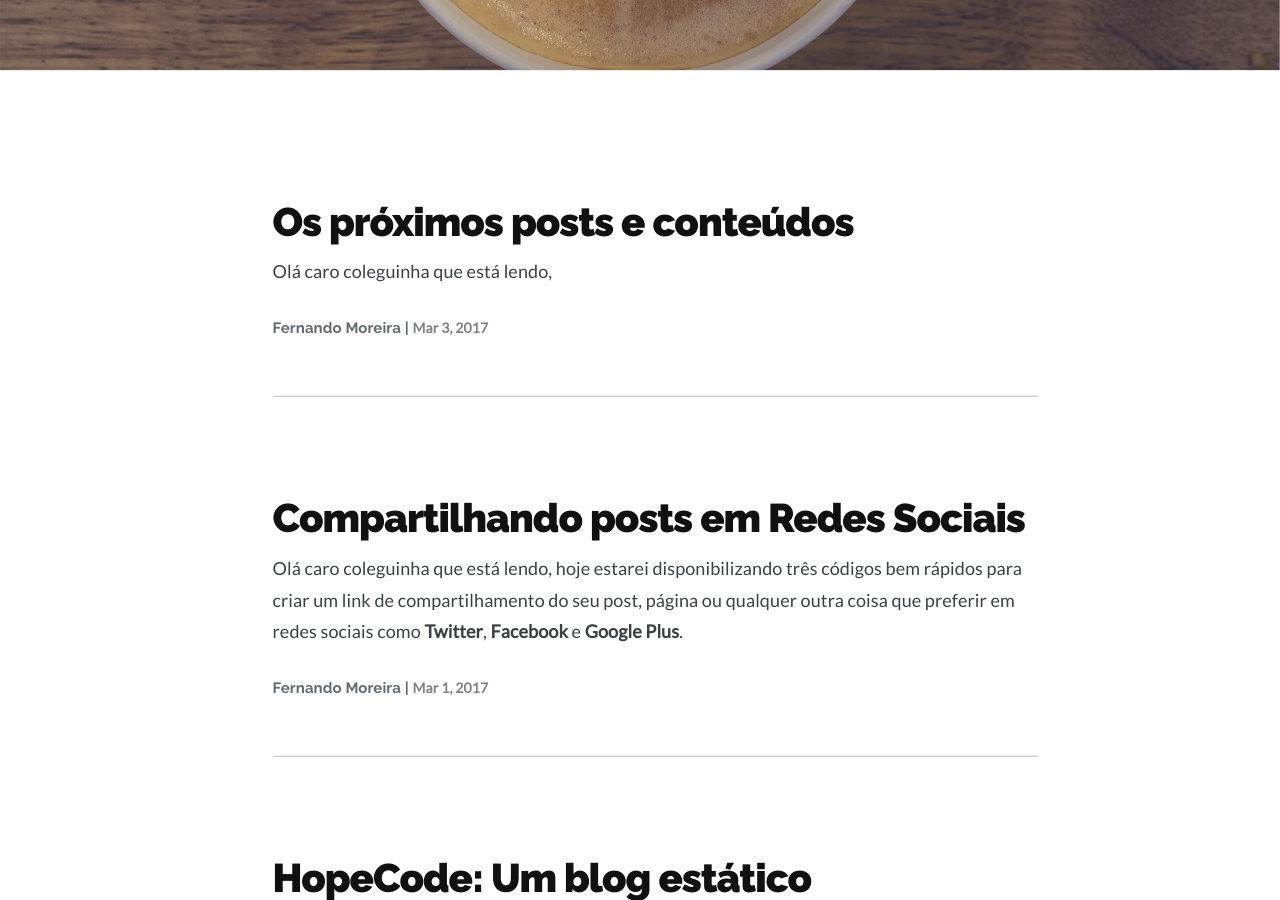
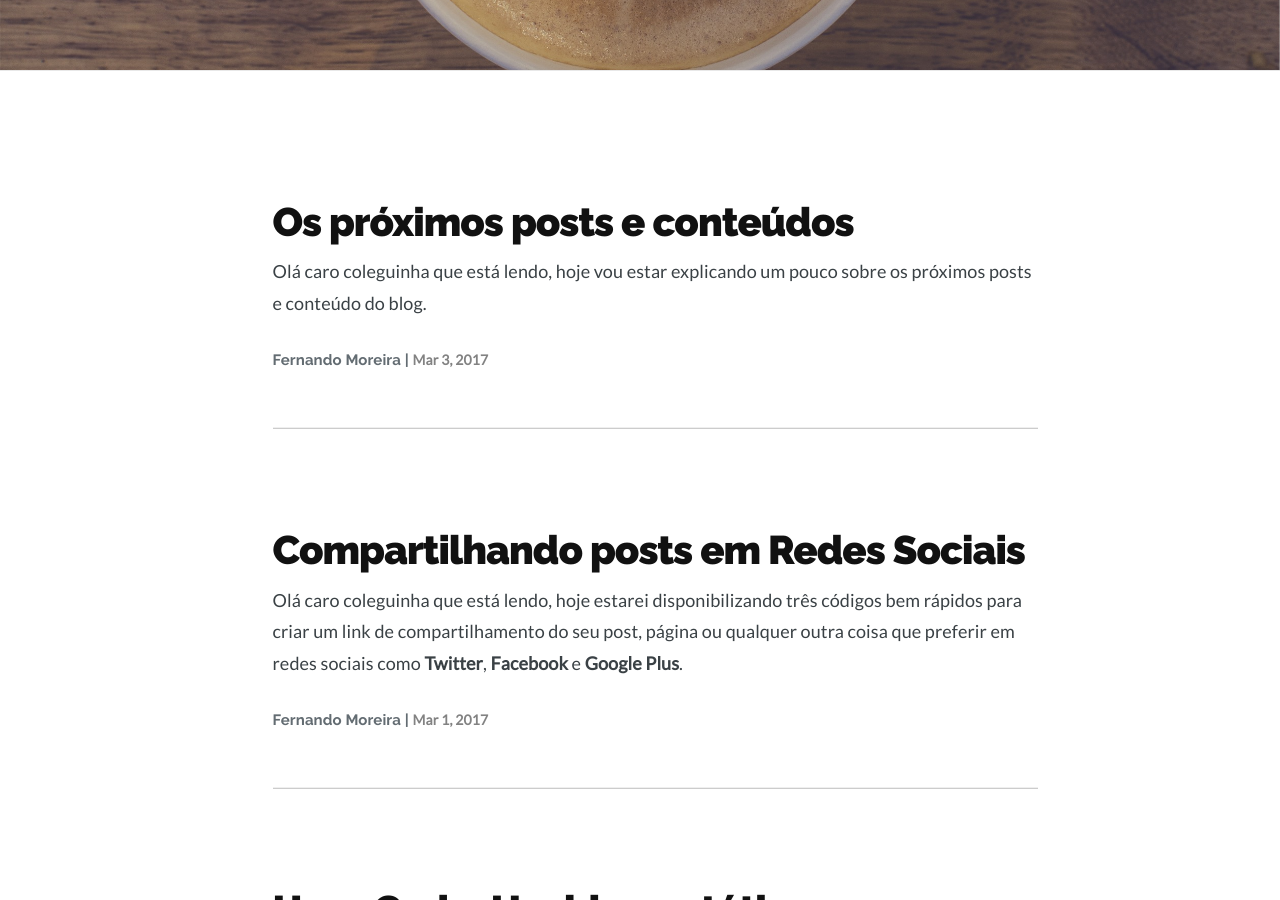
Before and after one commit to ihFernando/blog, a Jekyll site: the page built from index.html, in a window 1280 px wide and 900 px high, scrolled down 469 px. Built offline with Jekyll 4.4.1, drawn with Linux system fonts in a browser that asks for light colours; the list of posts is cut into pages by our own code.

Commit message:
New post

```diff
--- a/_posts/2017-03-02-os-proximos-posts-e-conteudos.markdown
+++ b/_posts/2017-03-02-os-proximos-posts-e-conteudos.markdown
@@ -2,7 +2,7 @@
 layout: post
 title:  "Os próximos posts e conteúdos"
 date:   2017-03-02 21:00:23 -0300
-excerpt: Olá caro coleguinha que está lendo,
+excerpt: Olá caro coleguinha que está lendo, hoje vou estar explicando um pouco sobre os próximos posts e conteúdo do blog.
 permalink: os-proximos-posts-e-conteudos
 categories: Matérias
 ---
```
